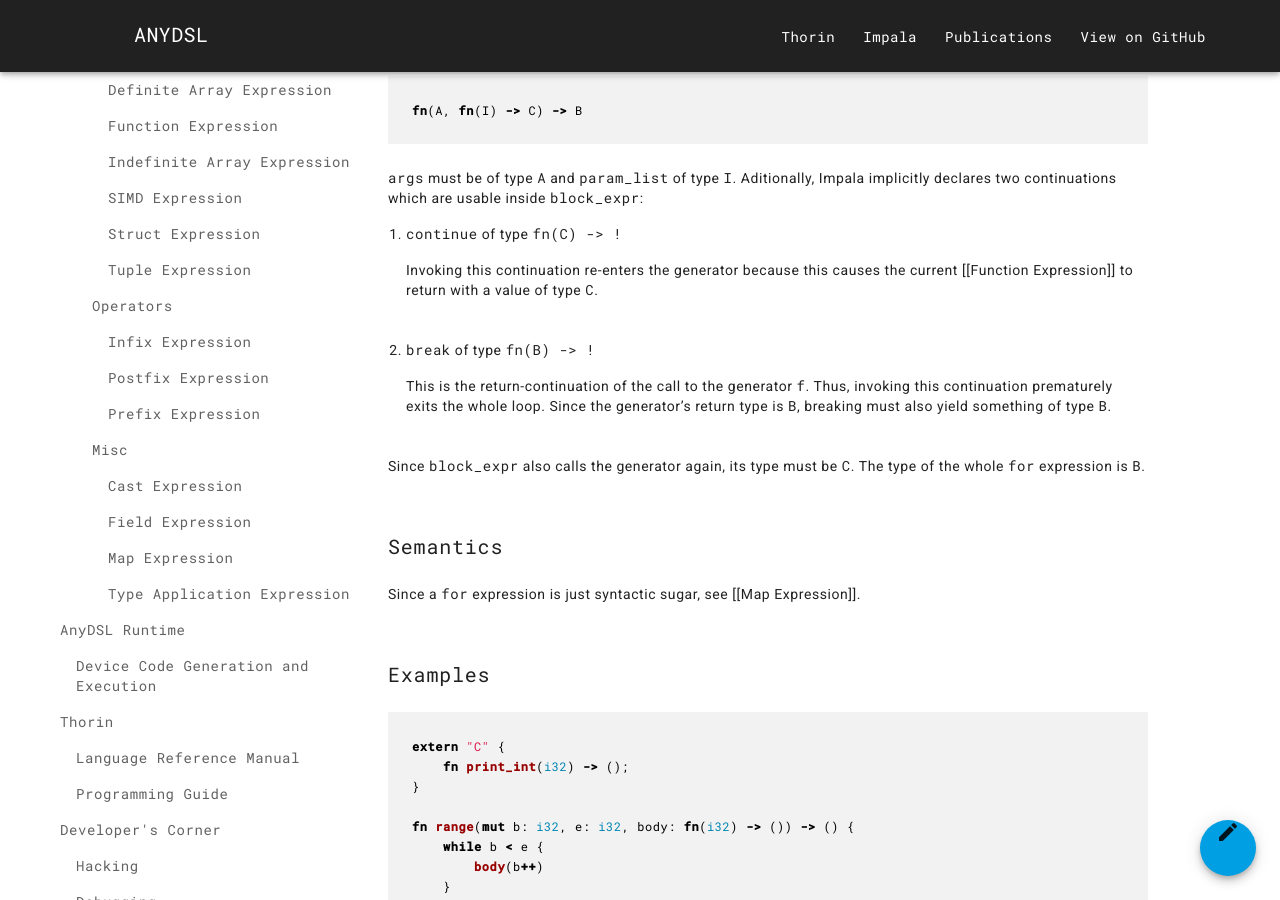
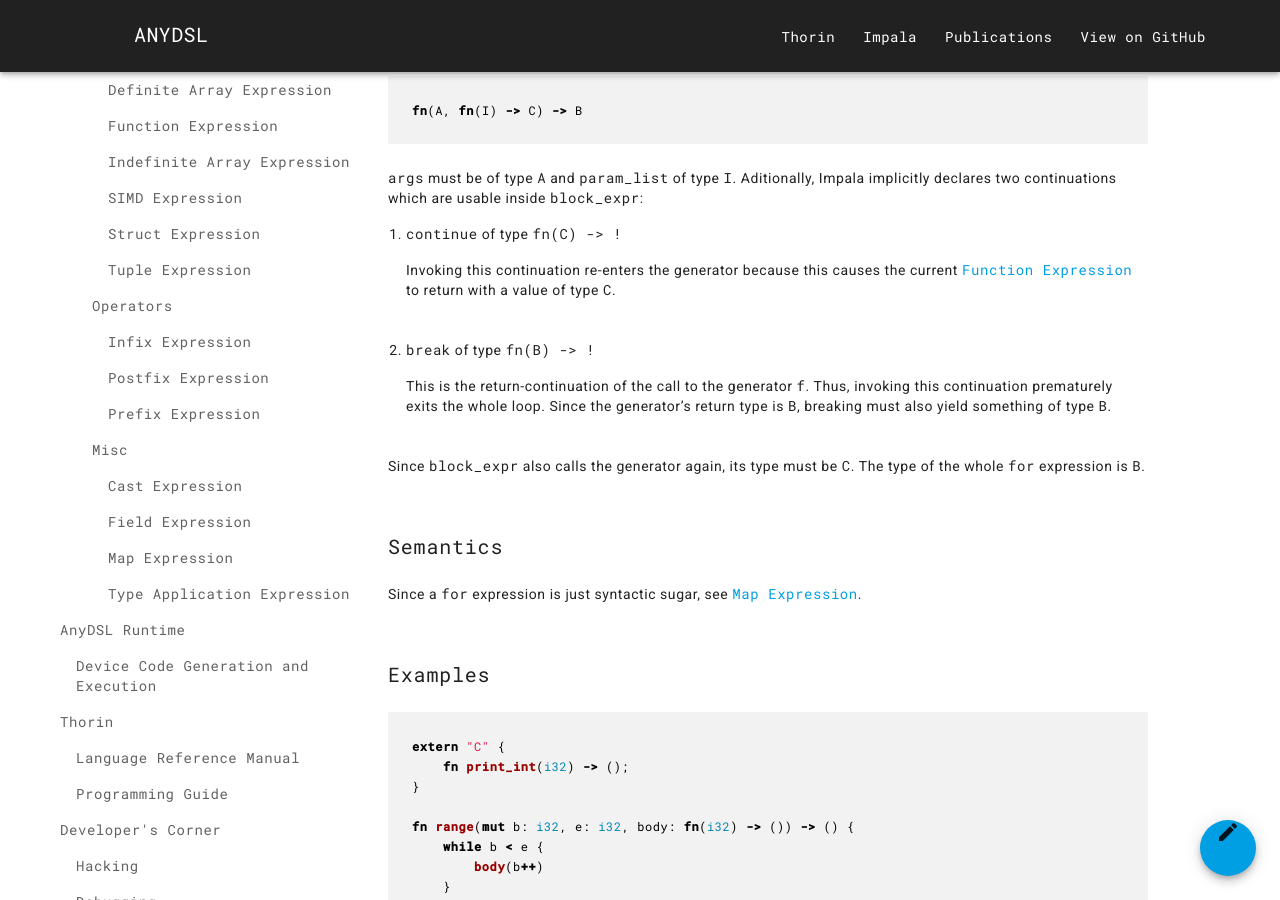
Before and after one commit to AnyDSL/anydsl.github.io, a Jekyll site: the page built from For-Expression.md, in a window 1280 px wide and 900 px high, scrolled down 876 px. Built offline with Jekyll 4.4.1, drawn with Linux system fonts in a browser that asks for light colours; nearby versions of some CDN libraries.

Commit message:
Fix links

````diff
--- a/For-Expression.md
+++ b/For-Expression.md
@@ -29,7 +29,7 @@ Aditionally, Impala implicitly declares two continuations which are usable insid
 
 1. ```continue``` of type ```fn(C) -> !```
 
-   Invoking this continuation re-enters the generator because this causes the current [[Function Expression]] to return with a value of type ```C```.
+   Invoking this continuation re-enters the generator because this causes the current [Function Expression] to return with a value of type ```C```.
 2. ```break``` of type ```fn(B) -> !```
 
    This is the return-continuation of the call to the generator ```f```.
@@ -41,7 +41,7 @@
 
 ## Semantics
 
-Since a ```for``` expression is just syntactic sugar, see [[Map Expression]].
+Since a ```for``` expression is just syntactic sugar, see [Map Expression].
 
 ## Examples
 
````
Also changed, not shown: other parts of For-Expression.md (+3 -0 lines).
